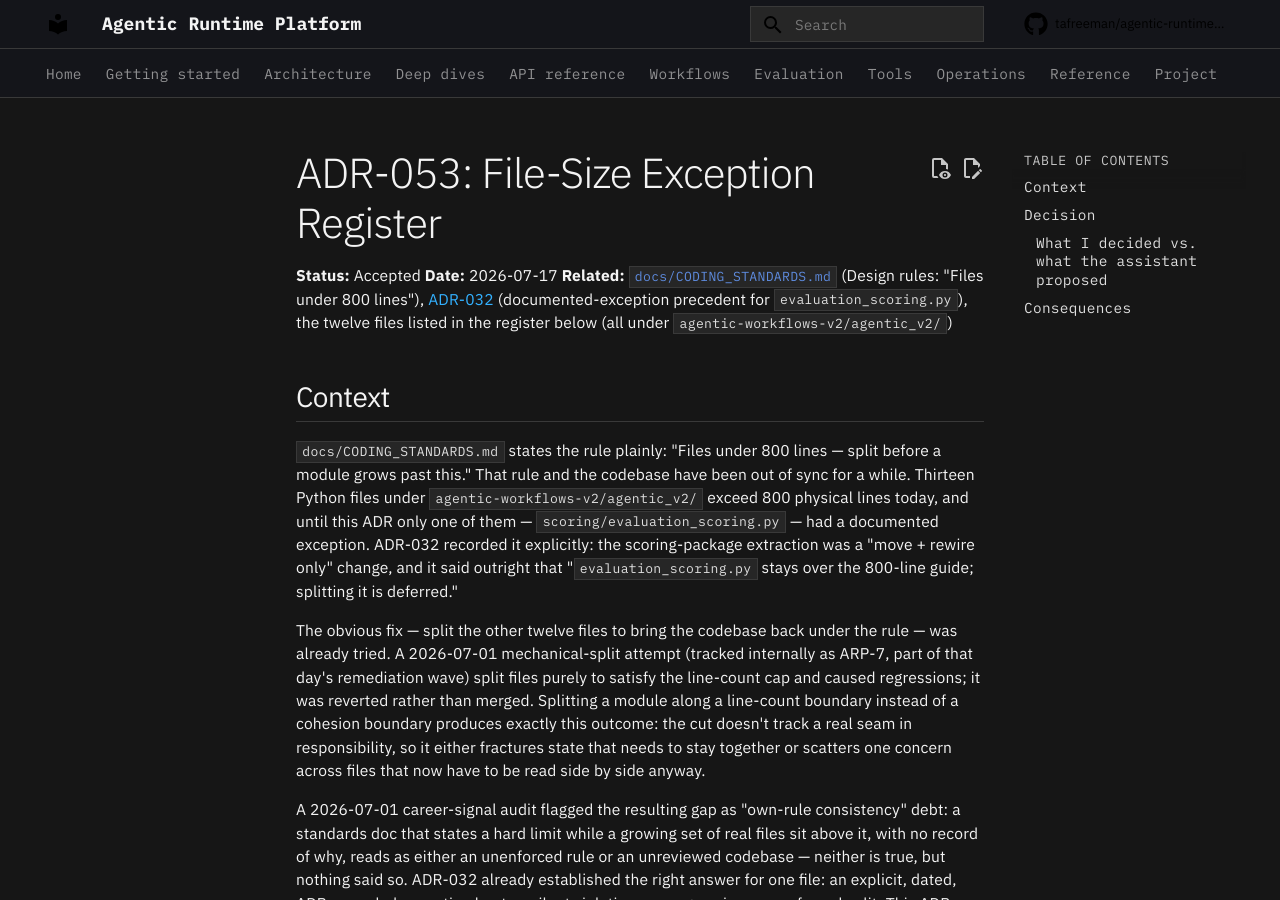
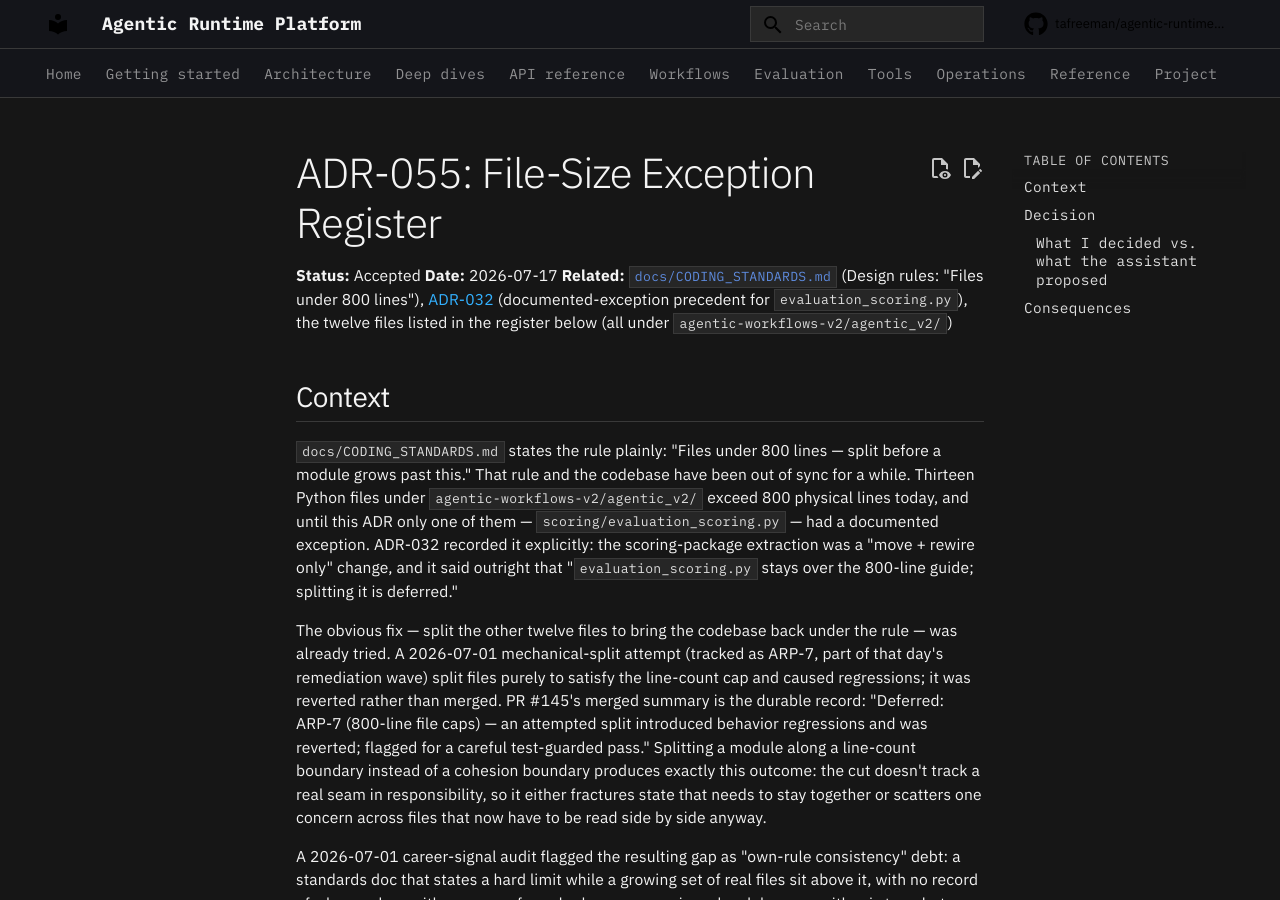
Before and after one commit to tafreeman/agentic-runtime-platform, an MkDocs documentation site: the page built from docs/adr/ADR-055-file-size-exception-register.md, in a window 1280 px wide and 900 px high. Built offline with MkDocs 1.6.1 and Material for MkDocs 9.7.7, drawn with Linux system fonts in a browser that asks for light colours; comment, search, counter and statistics services are not loaded.

Commit message:
docs(adr): renumber register to ADR-055, cite PR #145 for the ARP-7 revert
053 is claimed by the parked memoryctl branch (closed PR #205) and 054 by
open PR #210; the exception register takes the next truly free number.
The ARP-7 revert claim now cites its durable source (PR #145 summary)
instead of standing as unsourced history, and the index note records the
049/053/054 reservations so concurrent sessions stop colliding.

```diff
--- a/docs/adr/ADR-053-file-size-exception-register.md
+++ b/docs/adr/ADR-055-file-size-exception-register.md
@@ -1,4 +1,4 @@
-# ADR-053: File-Size Exception Register
+# ADR-055: File-Size Exception Register
 
 **Status:** Accepted
 **Date:** 2026-07-17
@@ -21,9 +21,12 @@ deferred."
 
 The obvious fix — split the other twelve files to bring the codebase back
 under the rule — was already tried. A 2026-07-01 mechanical-split attempt
-(tracked internally as ARP-7, part of that day's remediation wave) split
-files purely to satisfy the line-count cap and caused regressions; it was
-reverted rather than merged. Splitting a module along a line-count boundary
+(tracked as ARP-7, part of that day's remediation wave) split files purely
+to satisfy the line-count cap and caused regressions; it was reverted rather
+than merged. PR #145's merged summary is the durable record: "Deferred:
+ARP-7 (800-line file caps) — an attempted split introduced behavior
+regressions and was reverted; flagged for a careful test-guarded pass."
+Splitting a module along a line-count boundary
 instead of a cohesion boundary produces exactly this outcome: the cut doesn't
 track a real seam in responsibility, so it either fractures state that needs
 to stay together or scatters one concern across files that now have to be
```
Also changed, not shown: docs/CODING_STANDARDS.md (+1 -1 lines), docs/adr/ADR-INDEX.md (+2 -2 lines).
